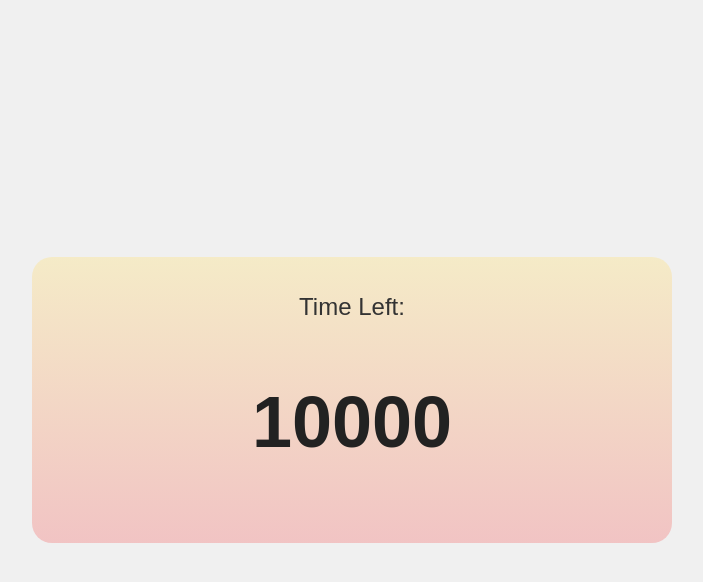
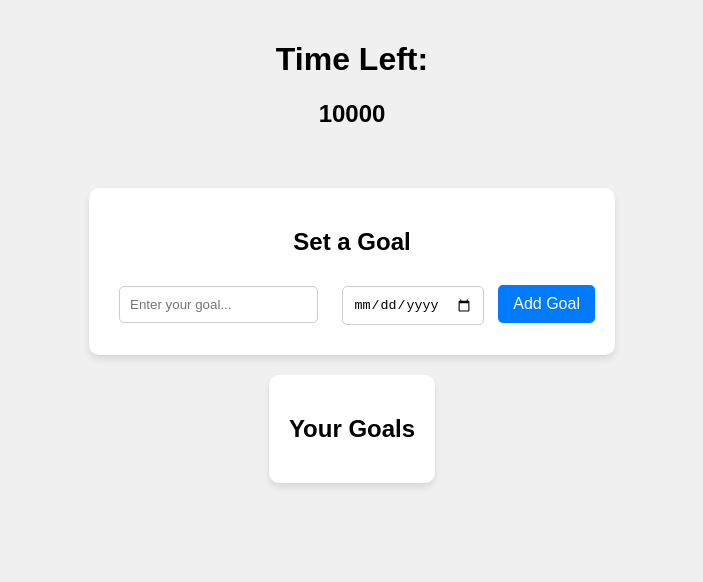
Before and after one commit to kitorez/PWA_WAN, a plain HTML site: page index.html in a window 1280 px wide. Shown: the whole page, without its empty margins (288-991 px from the left). Drawn offline with Linux system fonts and the light colour scheme.

Commit message:
Add ability to add goals

```diff
--- a/index.html
+++ b/index.html
@@ -26,6 +26,18 @@
         <h2 id="countdown" class="countdown-number">10,000</h2>
     </div>
 
+    <div class="goal-section">
+        <h2>Set a Goal</h2>
+        <input type="text" id="goal-name" placeholder="Enter your goal...">
+        <input type="date" id="goal-date">
+        <button onclick="addGoal()">Add Goal</button>
+    </div>
+
+    <div class="goal-list">
+        <h2>Your Goals</h2>
+        <ul id="goal-list"></ul>
+    </div>
+
     <script src="script.js"></script>
 </body>
 </html>
--- a/script.js
+++ b/script.js
@@ -8,6 +8,7 @@ function getCurrentDay() {
 // Constants
 const START_DAYS = 10000;
 const START_KEY = "countdownStartDay";
+const GOALS_KEY = "userGoals";
 
 // Retrieve stored start day or initialize it
 function getStoredStartDay() {
@@ -16,7 +17,7 @@ function getStoredStartDay() {
     if (storedStartDay !== null) {
         let parsedDay = parseInt(storedStartDay, 10);
         if (!isNaN(parsedDay)) {
-            return parsedDay; // Use existing stored start day
+            return parsedDay;
         }
     }
 
@@ -39,3 +40,54 @@ function updateCountdown() {
 
 // Run update function on load
 updateCountdown();
+
+// Function to Add Goal
+function addGoal() {
+    let goalName = document.getElementById("goal-name").value.trim();
+    let goalDate = document.getElementById("goal-date").value;
+
+    if (!goalName || !goalDate) {
+        alert("Please enter a goal name and select a target date.");
+        return;
+    }
+
+    let newGoal = {
+        name: goalName,
+        date: goalDate
+    };
+
+    let goals = JSON.parse(localStorage.getItem(GOALS_KEY)) || [];
+    goals.push(newGoal);
+    localStorage.setItem(GOALS_KEY, JSON.stringify(goals));
+
+    document.getElementById("goal-name").value = "";
+    document.getElementById("goal-date").value = "";
+
+    displayGoals();
+}
+
+// Function to Display Goals
+function displayGoals() {
+    let goalList = document.getElementById("goal-list");
+    goalList.innerHTML = "";
+
+    let goals = JSON.parse(localStorage.getItem(GOALS_KEY)) || [];
+
+    goals.forEach((goal, index) => {
+        let listItem = document.createElement("li");
+        listItem.innerHTML = `${goal.name} - <strong>${goal.date}</strong>
+        <button onclick="deleteGoal(${index})">X</button>`;
+        goalList.appendChild(listItem);
+    });
+}
+
+// Function to Delete Goal
+function deleteGoal(index) {
+    let goals = JSON.parse(localStorage.getItem(GOALS_KEY)) || [];
+    goals.splice(index, 1);
+    localStorage.setItem(GOALS_KEY, JSON.stringify(goals));
+    displayGoals();
+}
+
+// Display Goals on Load
+displayGoals();
--- a/style.css
+++ b/style.css
@@ -6,12 +6,12 @@ body {
     padding: 0;
     margin: 0;
     display: flex;
-    justify-content: center;
+    flex-direction: column;
     align-items: center;
     height: 100vh;
 }
 
-/* Countdown Container */
+/* Countdown Section */
 .countdown-container {
     position: relative;
     width: 100%;
@@ -19,36 +19,55 @@ body {
     padding: 20px;
 }
 
-/* Visual Background */
-.visual-background {
-    position: absolute;
-    top: 0;
-    left: 0;
-    width: 100%;
-    height: 100%;
-    background: linear-gradient(to bottom, #FCE38A, #F38181); /* Temporary Gradient */
-    opacity: 0.4;
-    z-index: -1;
-    border-radius: 20px;
+/* Goal Section */
+.goal-section {
+    margin-top: 20px;
+    padding: 20px;
+    background: white;
+    border-radius: 10px;
+    box-shadow: 0px 4px 6px rgba(0, 0, 0, 0.1);
 }
 
-/* Countdown Title */
-.countdown-title {
-    font-size: 24px;
-    font-weight: 300;
-    color: #333;
-    margin-bottom: 10px;
+.goal-section input {
+    margin: 10px;
+    padding: 10px;
+    border: 1px solid #ccc;
+    border-radius: 5px;
 }
 
-/* Countdown Number */
-.countdown-number {
-    font-size: 72px;
-    font-weight: bold;
-    color: #222;
-    transition: transform 0.3s ease-in-out;
+button {
+    background-color: #007aff;
+    color: white;
+    border: none;
+    padding: 10px 15px;
+    font-size: 16px;
+    cursor: pointer;
+    border-radius: 5px;
 }
 
-/* Subtle Animation */
-.countdown-number:hover {
-    transform: scale(1.05);
+button:hover {
+    background-color: #0051a8;
 }
+
+/* Goal List */
+.goal-list {
+    margin-top: 20px;
+    padding: 20px;
+    background: white;
+    border-radius: 10px;
+    box-shadow: 0px 4px 6px rgba(0, 0, 0, 0.1);
+}
+
+ul {
+    list-style: none;
+    padding: 0;
+}
+
+li {
+    background: #e3e3e3;
+    margin: 5px;
+    padding: 10px;
+    border-radius: 5px;
+    display: flex;
+    justify-content: space-between;
+}
```
